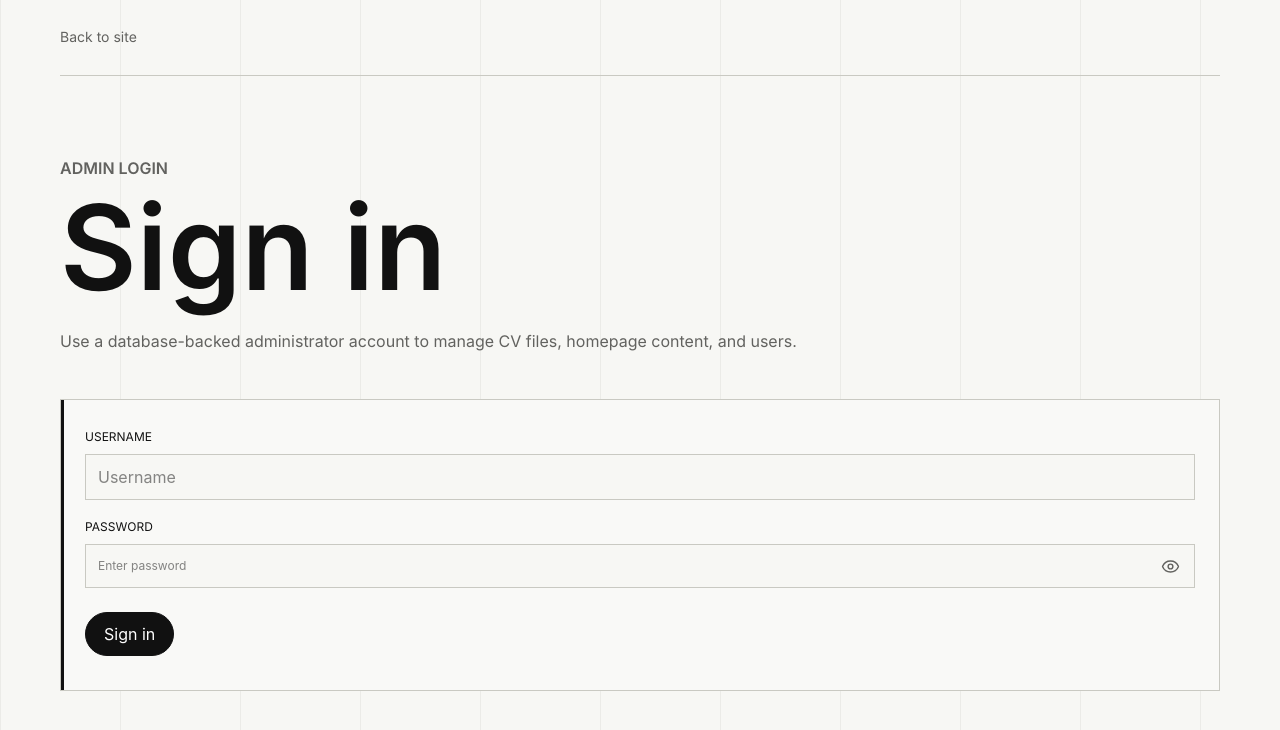
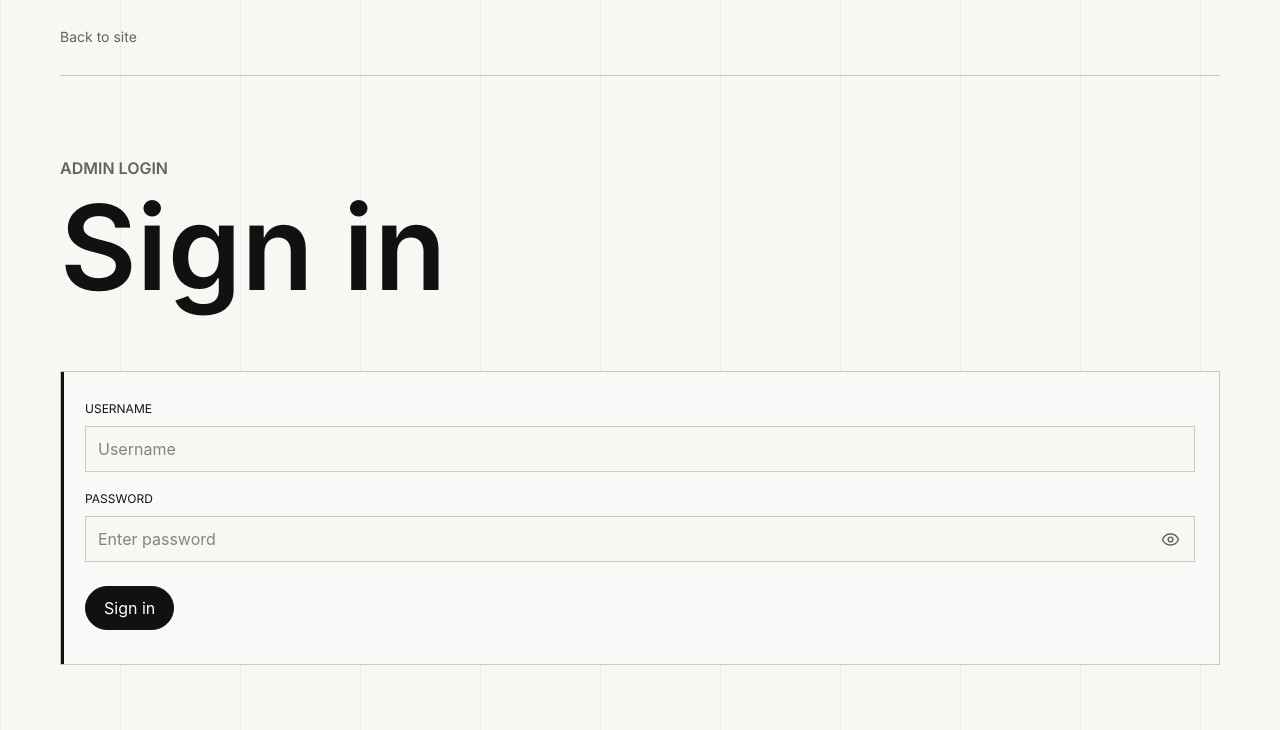
Before and after one commit to Dycfg/kanwu-data-analyst-cv, a Next.js app: page /admin/login in a window 1280 px wide. Shown: the top 730 px of the page. Built offline with nearby package versions, Linux system fonts and the light colour scheme.

Commit message:
Polish admin login and traffic chart

```diff
--- a/app/admin/login/page.tsx
+++ b/app/admin/login/page.tsx
@@ -46,10 +46,6 @@ export default function AdminLoginPage() {
       <section className="admin-hero login-hero">
         <p className="eyebrow">Admin login</p>
         <h1>Sign in</h1>
-        <p>
-          Use a database-backed administrator account to manage CV files,
-          homepage content, and users.
-        </p>
       </section>
 
       <form className="admin-panel login-panel" onSubmit={submitLogin}>
--- a/app/admin/page.tsx
+++ b/app/admin/page.tsx
@@ -608,8 +608,11 @@ export default function AdminPage() {
           {(analytics?.daily.length ? analytics.daily : [{ date: "No data", views: 0, visitors: 0 }]).map((item) => (
             <div className="traffic-bar" key={item.date}>
               <span>{item.date.slice(5) || item.date}</span>
-              <i style={{ height: `${Math.max(8, (item.views / maxDailyViews(analytics)) * 100)}%` }} />
-              <b>{item.views}</b>
+              <div className="traffic-meter" aria-hidden="true">
+                <i style={{ width: `${Math.max(6, (item.views / maxDailyViews(analytics)) * 100)}%` }} />
+              </div>
+              <b>{item.views} views</b>
+              <em>{item.visitors} visitors</em>
             </div>
           ))}
         </div>
--- a/app/globals.css
+++ b/app/globals.css
@@ -1054,15 +1054,16 @@ h3 {
   padding: 0 12px;
 }
 
-.password-field {
+.admin-key > .password-field {
   position: relative;
   display: block;
   font-family: var(--font-sans), Arial, Helvetica, sans-serif;
-  font-size: inherit;
+  font-size: 16px;
   text-transform: none;
 }
 
-.password-field input {
+.admin-key > .password-field input {
+  font-size: 16px;
   padding-right: 52px;
 }
 
@@ -1096,6 +1097,10 @@ h3 {
 .login-panel > .button {
   justify-self: start;
   margin-top: 6px;
+}
+
+.login-panel .admin-key input {
+  font-size: 16px;
 }
 
 .admin-panel code {
@@ -1351,33 +1356,48 @@ h3 {
 
 .traffic-chart {
   display: grid;
-  grid-template-columns: repeat(auto-fit, minmax(38px, 1fr));
-  gap: 10px;
-  min-height: 180px;
-  align-items: end;
-  padding: 18px 0 4px;
+  gap: 12px;
+  padding: 18px 0;
   border-top: 1px solid var(--line);
   border-bottom: 1px solid var(--line);
 }
 
 .traffic-bar {
   display: grid;
-  grid-template-rows: auto 120px auto;
-  gap: 8px;
-  align-items: end;
-}
-
-.traffic-bar i {
+  grid-template-columns: minmax(58px, 0.16fr) minmax(160px, 1fr) minmax(74px, auto) minmax(78px, auto);
+  gap: 12px;
+  align-items: center;
+  min-height: 44px;
+  padding: 4px 0;
+  animation: row-rise 520ms ease both;
+}
+
+.traffic-meter {
+  position: relative;
   display: block;
   width: 100%;
-  border: 1px solid var(--ink);
-  background: repeating-linear-gradient(
-    180deg,
-    var(--ink) 0 2px,
-    transparent 2px 8px
-  );
-  transform-origin: bottom;
-  animation: bar-grow 560ms ease both;
+  height: 10px;
+  overflow: hidden;
+  border: 1px solid var(--line);
+  background:
+    linear-gradient(90deg, color-mix(in srgb, var(--line) 52%, transparent) 1px, transparent 1px) 0 0 / 28px 100%,
+    color-mix(in srgb, var(--paper) 72%, white);
+}
+
+.traffic-meter i {
+  display: block;
+  height: 100%;
+  background: var(--ink);
+  transform-origin: left;
+  animation: meter-fill 760ms cubic-bezier(0.2, 0.72, 0.16, 1) both;
+}
+
+.traffic-bar em {
+  color: var(--muted);
+  font-family: var(--font-mono), monospace;
+  font-size: 11px;
+  font-style: normal;
+  text-transform: uppercase;
 }
 
 .analytics-lists {
@@ -1516,13 +1536,25 @@ h3 {
   }
 }
 
-@keyframes bar-grow {
+@keyframes meter-fill {
   from {
-    transform: scaleY(0.2);
+    transform: scaleX(0);
   }
 
   to {
-    transform: scaleY(1);
+    transform: scaleX(1);
+  }
+}
+
+@keyframes row-rise {
+  from {
+    opacity: 0;
+    transform: translateY(8px);
+  }
+
+  to {
+    opacity: 1;
+    transform: translateY(0);
   }
 }
 
@@ -1602,6 +1634,15 @@ h3 {
     transform: translateY(-3px);
   }
 
+  .traffic-bar {
+    grid-template-columns: minmax(52px, 0.22fr) 1fr;
+  }
+
+  .traffic-bar b,
+  .traffic-bar em {
+    justify-self: start;
+  }
+
   .cv-mini-preview {
     grid-template-columns: 1fr;
   }
```
Also changed, not shown: 1 other file (tests, documents, lock files or other folders).
